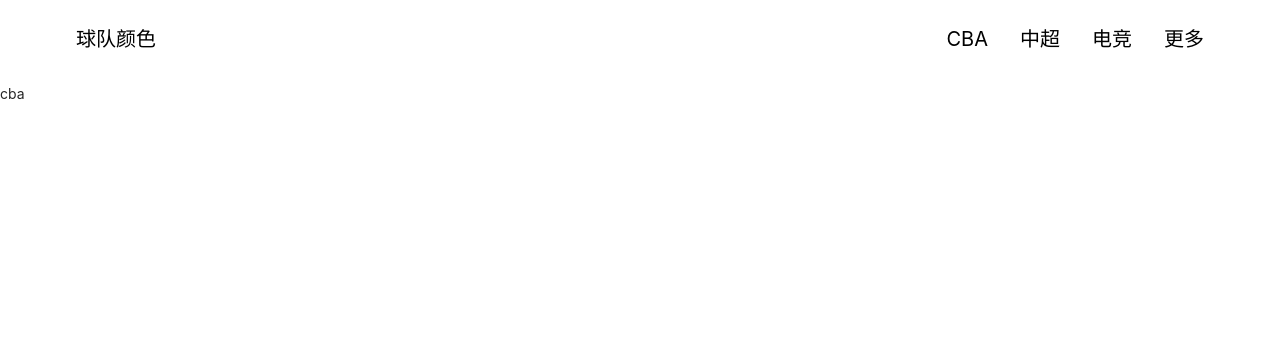
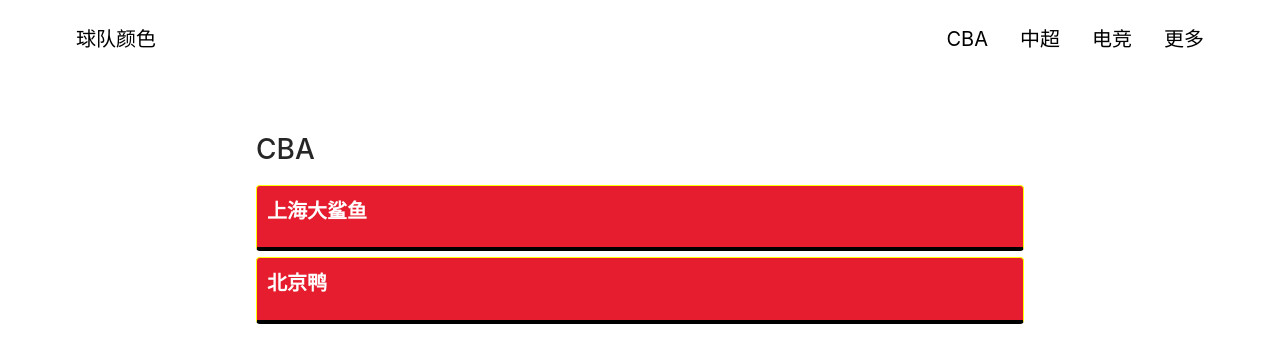
Before and after one commit to Izzy1647/teamcolor, a React (Create React App) app: page /cba in a window 1280 px wide. Shown: the top 362 px of the page. Built offline with nearby package versions, Linux system fonts and the light colour scheme.

Commit message:
league table ui implement

```diff
--- a/src/App.js
+++ b/src/App.js
@@ -2,8 +2,7 @@ import React from 'react'
 import { BrowserRouter as Router, Routes, Route } from 'react-router-dom'
 import NavBar from './components/NavBar'
 import Home from './modules/Home'
-
-import 'antd/dist/antd.css'
+import League from './modules/League'
 
 export default function App() {
   return (
@@ -11,8 +10,8 @@ export default function App() {
       <NavBar />
       <Routes>
         <Route path="/" element={<Home />} />
-        <Route path="/cba" element={<Cba />} />
-        <Route path="/csa" element={<Csa />} />
+        <Route path="/cba" element={<League type="cba" />} />
+        <Route path="/csl" element={<Csl />} />
         <Route path="/esports" element={<Esports />} />
         <Route path="/more" element={<More />} />
       </Routes>
@@ -24,7 +23,7 @@ function Cba() {
   return <div>cba</div>
 }
 
-function Csa() {
+function Csl() {
   return <div>csa</div>
 }
 
--- a/src/components/NavBar/index.js
+++ b/src/components/NavBar/index.js
@@ -17,7 +17,7 @@ const NavBar = () => {
             <Link to="/cba">CBA</Link>
           </li>
           <li>
-            <Link to="/csa">中超</Link>
+            <Link to="/csl">中超</Link>
           </li>
           <li>
             <Link to="/esports">电竞</Link>
--- a/src/index.js
+++ b/src/index.js
@@ -3,6 +3,8 @@ import ReactDOM from 'react-dom'
 import './index.css'
 import App from './App'
 import reportWebVitals from './reportWebVitals'
+
+import 'antd/dist/antd.css'
 
 ReactDOM.render(
   <React.StrictMode>
--- /dev/null
+++ b/src/modules/League/Teamlist/index.js
@@ -0,0 +1,23 @@
+import React from 'react'
+import { Link } from 'react-router-dom'
+
+import './style.css'
+
+const Teamlist = ({teams}) => {
+  return (
+    <>
+      {teams.map((team, index) => {
+          return (
+            <div key={index} className="team-block" style={{ background: team.theme }}>
+              <Link to={team.link}>
+                <p className='team-title'>{team.name}</p>
+              </Link>
+            </div>
+          )
+        })}
+    </>
+
+  )
+}
+
+export default Teamlist
--- /dev/null
+++ b/src/modules/League/Teamlist/style.css
@@ -0,0 +1,14 @@
+.team-block {
+  border: 1px yellow solid;
+  margin-bottom: 6px;
+  border-bottom: 4px solid #000;
+  border-radius: 4px;
+}
+
+.team-title {
+  font-size: 20px;
+  color: white;
+  font-weight: 700;
+  margin-left: 10px;
+  margin-top: 10px;
+}
--- /dev/null
+++ b/src/modules/League/data/cba.js
@@ -0,0 +1,12 @@
+export const cbaList = [
+  {
+    name: "上海大鲨鱼",
+    theme: "#E51D2E",
+    link: "/team/sharks"
+  },
+  {
+    name: "北京鸭",
+    theme: "#E51D2E",
+    link: "/team/what"
+  }
+]
--- /dev/null
+++ b/src/modules/League/index.js
@@ -0,0 +1,25 @@
+import React from 'react'
+import Teamlist from './Teamlist'
+
+import { cbaList } from './data/cba'
+
+import './style.css'
+
+const typeMap = {
+  cba: 'CBA',
+  csl: '中超',
+  esports: '电竞'
+}
+
+const League = ({ type }) => {
+  return (
+    <>
+      <div className="teamlist-container">
+        <h1>{typeMap[type]}</h1>
+        {type === 'cba' && <Teamlist teams={cbaList} />}
+      </div>
+    </>
+  )
+}
+
+export default League
--- /dev/null
+++ b/src/modules/League/style.css
@@ -0,0 +1,5 @@
+.teamlist-container {
+  width: 60%;
+  height: 600px;
+  margin: 3.6rem auto;
+}
```
